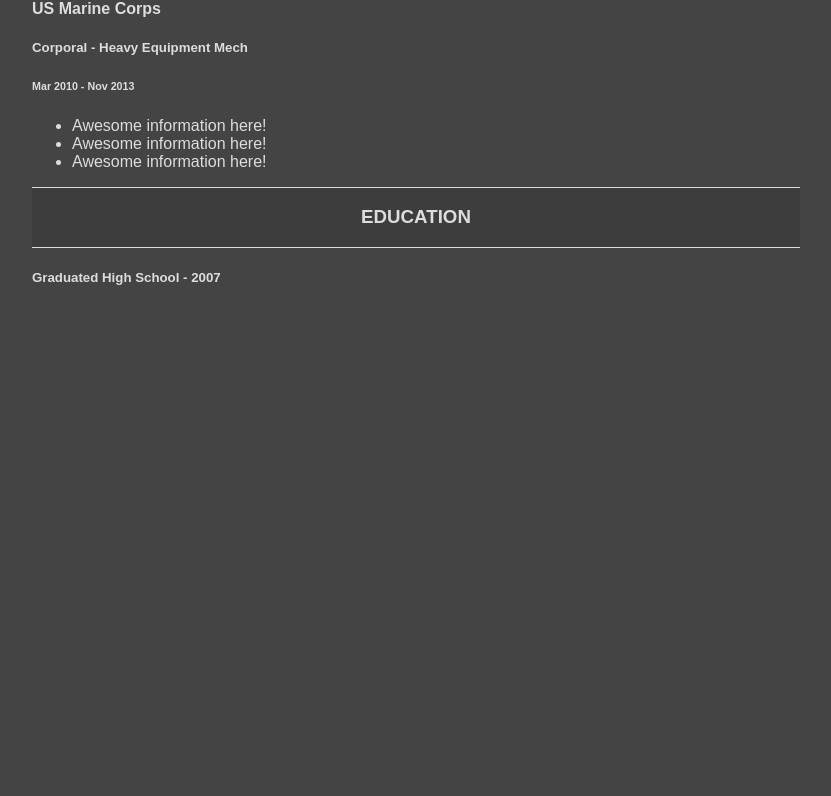
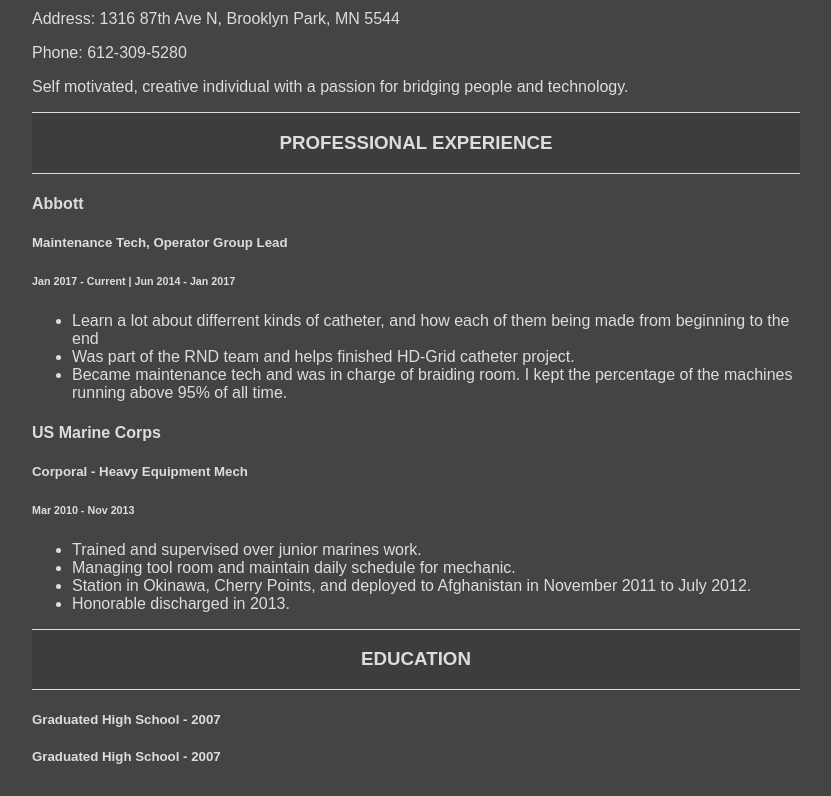
Before and after one commit to KenDang1/k3ndang.github.io, a plain HTML site: page index.html in a window 1280 px wide. Shown: the part 496-1292 px from the top of the page, without its empty margins (224-1055 px from the left). Before the commit the page ends 909 px from the top, so only its background shows below. Drawn offline with Linux system fonts and the light colour scheme.

Commit message:
Update index.html

```diff
--- a/index.html
+++ b/index.html
@@ -9,33 +9,39 @@
 <body>
   <div>
     <h1>Ken Dang</h1>
-    <p> Self motivated, creative individual with a passion for bridging people and technology.</p>
+
+      <img src="https://avatars.githubusercontent.com/u/85033601?s=400&u=0595da76d6a6bf803de1606cae29055c3cc4cb04&v=4"/>
+
+      <p>Address: 1316 87th Ave N, Brooklyn Park, MN 5544</p>
+      <p>Phone: 612-309-5280
+      <p>Self motivated, creative individual with a passion for bridging people and technology.</p>
   </div>
 
   <div class="exp-header">
     <h3>Professional Experience</h3>
   </div>
 
-  <div>
+  <div class="Abbott">
     <h4>Abbott</h4>
     <h5>Maintenance Tech, Operator Group Lead</h5>
     <h6>Jan 2017 - Current | Jun 2014 -  Jan 2017</h6>
 
     <ul>
-      <li>Awesome information here!</li>
-      <li>Awesome information here!</li>
-      <li>Awesome information here!</li>
+      <li>Learn a lot about differrent kinds of catheter, and how each of them being made from beginning to the end</li>
+      <li>Was part of the RND team and helps finished HD-Grid catheter project.</li>
+      <li>Became maintenance tech and was in charge of braiding room.  I kept the percentage of the machines running above 95% of all time.</li>
     </ul>
 
     <div>
-    <h4>US Marine Corps</h4>
+    <h4>US Marine Corps</h7>
     <h5>Corporal - Heavy Equipment Mech</h5>
     <h6>Mar 2010 - Nov 2013</h6>
 
     <ul>
-      <li>Awesome information here!</li>
-      <li>Awesome information here!</li>
-      <li>Awesome information here!</li>
+      <li>Trained and supervised over junior marines work.</li>
+      <li>Managing tool room and maintain daily schedule for mechanic.</li>
+      <li>Station in Okinawa, Cherry Points, and deployed to Afghanistan in November 2011 to July 2012.</li>
+      <li>Honorable discharged in 2013.</li>
     </ul>
   </div>
 
@@ -48,3 +54,8 @@
     </div>
 </body>
 </html>
+  </div>
+
+    <div>
+      <h5>Graduated High School - 2007</h5>
+    </div>
```
